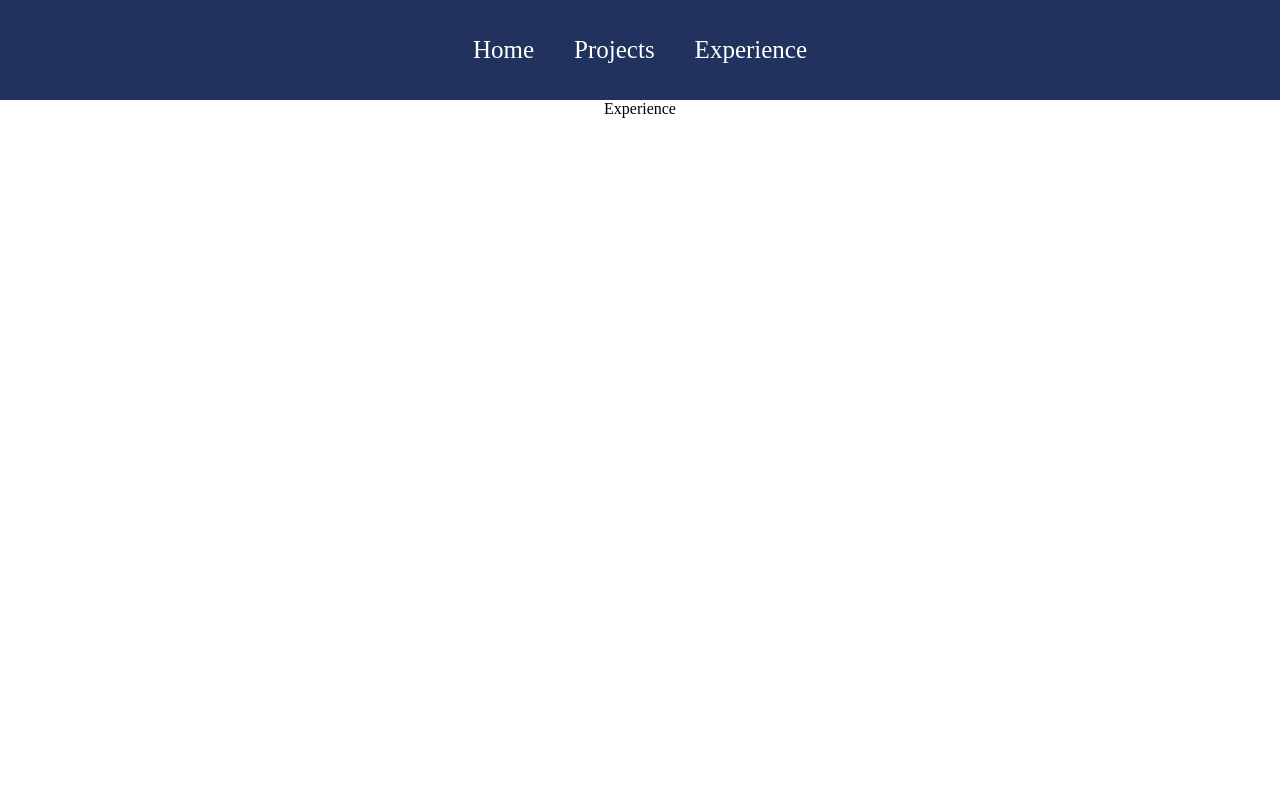
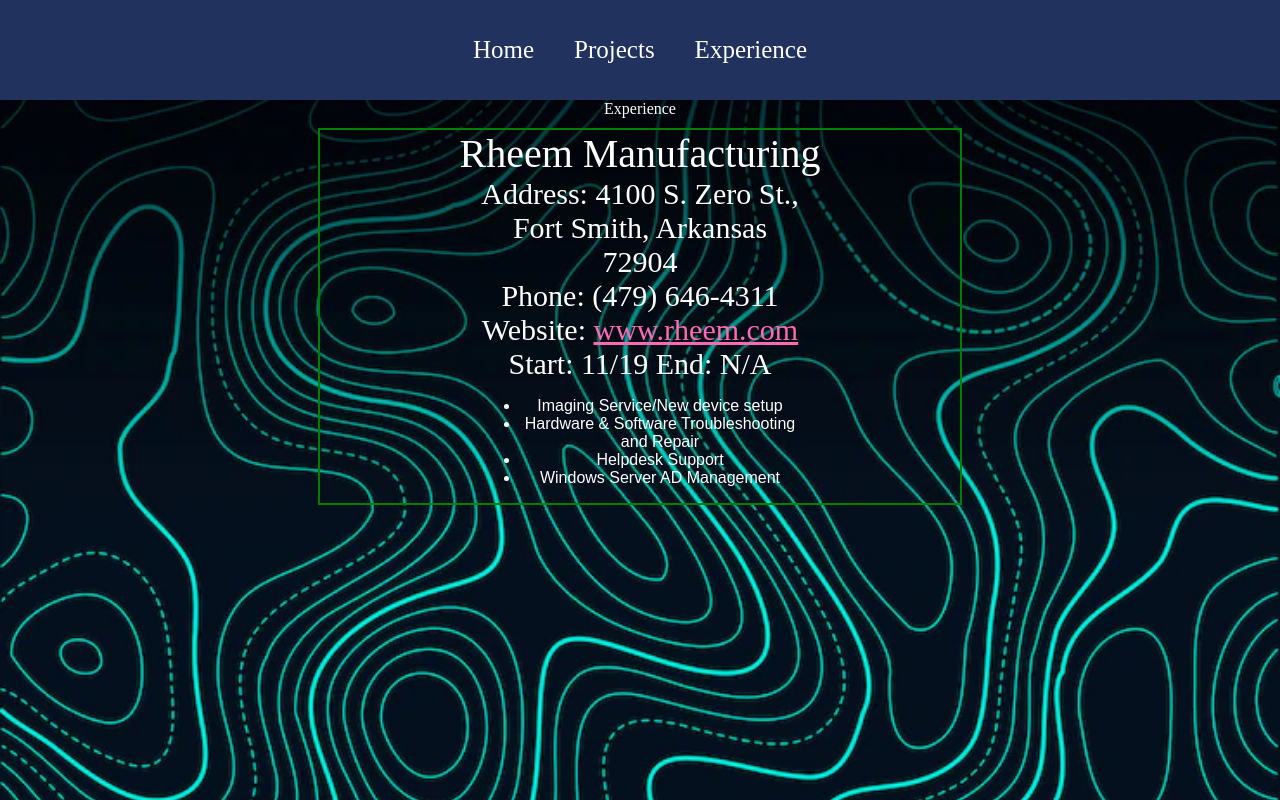
Before and after one commit to Creadoc/personal-portfolio, a React (Create React App) app: page /experience in a window 1280 px wide. Built offline with nearby package versions, Linux system fonts and the light colour scheme.

Commit message:
some styling added and starting the experience page first

```diff
--- a/src/App.css
+++ b/src/App.css
@@ -3,6 +3,15 @@
 }
 
 body {
+  color: white !important;
   padding: 0;
   margin: 0;
+  background-image: url(".//styles/images/TPone.webp");
+  background-size: cover;
+  background-repeat: no-repeat;
+  background-color: aqua;
 }
+
+a:hover {
+  color: teal;
+}
--- a/src/pages/Experience.js
+++ b/src/pages/Experience.js
@@ -1,7 +1,43 @@
 import React from "react";
+import "../styles/Experience.css";
 
 function Experience() {
-  return <div>Experience</div>;
+  return (
+    <div>
+      <div className="top">Experience</div>
+      <div className="mainCont">
+        Rheem Manufacturing
+        <div className="infoCont">
+          <div>
+            Address: 4100 S. Zero St., <br />
+            Fort Smith, Arkansas <br /> 72904
+          </div>
+          <div>Phone: (479) 646-4311</div>
+          <div>
+            Website:{" "}
+            <a
+              href="http://www.rheem.com"
+              rel="noreferrer"
+              target="_blank"
+              className="anchorColor"
+            >
+              www.rheem.com
+            </a>
+          </div>
+          <div></div>
+          <div>Start: 11/19 End: N/A</div>
+        </div>
+        <div className="subCont">
+          <ul>
+            <li>Imaging Service/New device setup</li>
+            <li>Hardware & Software Troubleshooting and Repair</li>
+            <li>Helpdesk Support</li>
+            <li>Windows Server AD Management</li>
+          </ul>
+        </div>
+      </div>
+    </div>
+  );
 }
 
 export default Experience;
--- a/src/pages/Projects.js
+++ b/src/pages/Projects.js
@@ -9,7 +9,12 @@
         Here is a list of my projects, You'll find them on my Github account.
         Keep checking back for an update as I am usually working on something!
       </h2>
-      <a href="https://github.com/Creadoc" rel="noreferrer" target="_blank">
+      <a
+        href="https://github.com/Creadoc"
+        rel="noreferrer"
+        target="_blank"
+        className="anchorColor"
+      >
         My Github Profile
       </a>
     </div>
--- a/src/styles/Experience.css
+++ b/src/styles/Experience.css
@@ -0,0 +1,29 @@
+.top {
+  position: relative;
+  padding-bottom: 10px;
+}
+
+.mainCont {
+  font-size: 40px;
+  margin: auto;
+  border: solid;
+  width: 50%;
+  border-width: 2px;
+  border-color: green;
+}
+
+.infoCont {
+  font-size: 30px;
+  margin: auto;
+}
+
+.anchorColor {
+  color: hotpink;
+}
+
+.subCont {
+  font-size: 16px;
+  margin: auto;
+  width: 50%;
+  font-family: Arial, Helvetica, sans-serif;
+}
--- a/src/styles/Home.css
+++ b/src/styles/Home.css
@@ -26,6 +26,12 @@
 
 .linkr {
   padding: 4px;
+  color: hotpink;
+}
+
+p {
+  margin: auto;
+  width: 70%;
 }
 
 .about .prompt {
--- a/src/styles/Navbar.css
+++ b/src/styles/Navbar.css
@@ -74,6 +74,10 @@
     display: none;
   }
 
+  .anchorColor {
+    color: hotpink;
+  }
+
   .hiddenLinks {
     display: none;
   }
--- a/src/styles/Projects.css
+++ b/src/styles/Projects.css
@@ -63,6 +63,10 @@
   }
 }
 
+.anchorColor {
+  color: hotpink;
+}
+
 @media only screen and (max-width: 800px) {
   .projectList {
     width: 100%;
```
Also changed, not shown: src/styles/images/TPone.webp (added).
